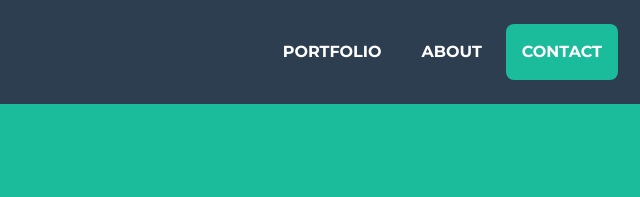
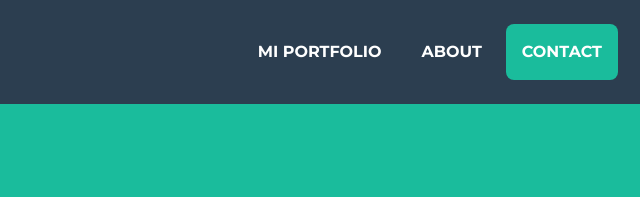
Before and after one commit to vmfernandezg/prueba, a website with bundled scripts: page index.html in a window 1280 px wide. Shown: the top 197 px of the page, 573-1213 px from the left. Built offline with nearby package versions, Linux system fonts and the light colour scheme.

Commit message:
se modifica el index.html, body

```diff
--- a/index.html
+++ b/index.html
@@ -33,7 +33,7 @@
       <div class="collapse navbar-collapse" id="navbarResponsive">
         <ul class="navbar-nav ml-auto">
           <li class="nav-item mx-0 mx-lg-1">
-            <a class="nav-link py-3 px-0 px-lg-3 rounded js-scroll-trigger" href="#portfolio">Portfolio</a>
+            <a class="nav-link py-3 px-0 px-lg-3 rounded js-scroll-trigger" href="#portfolio">Mi Portfolio</a>
           </li>
           <li class="nav-item mx-0 mx-lg-1">
             <a class="nav-link py-3 px-0 px-lg-3 rounded js-scroll-trigger" href="#about">About</a>
```
